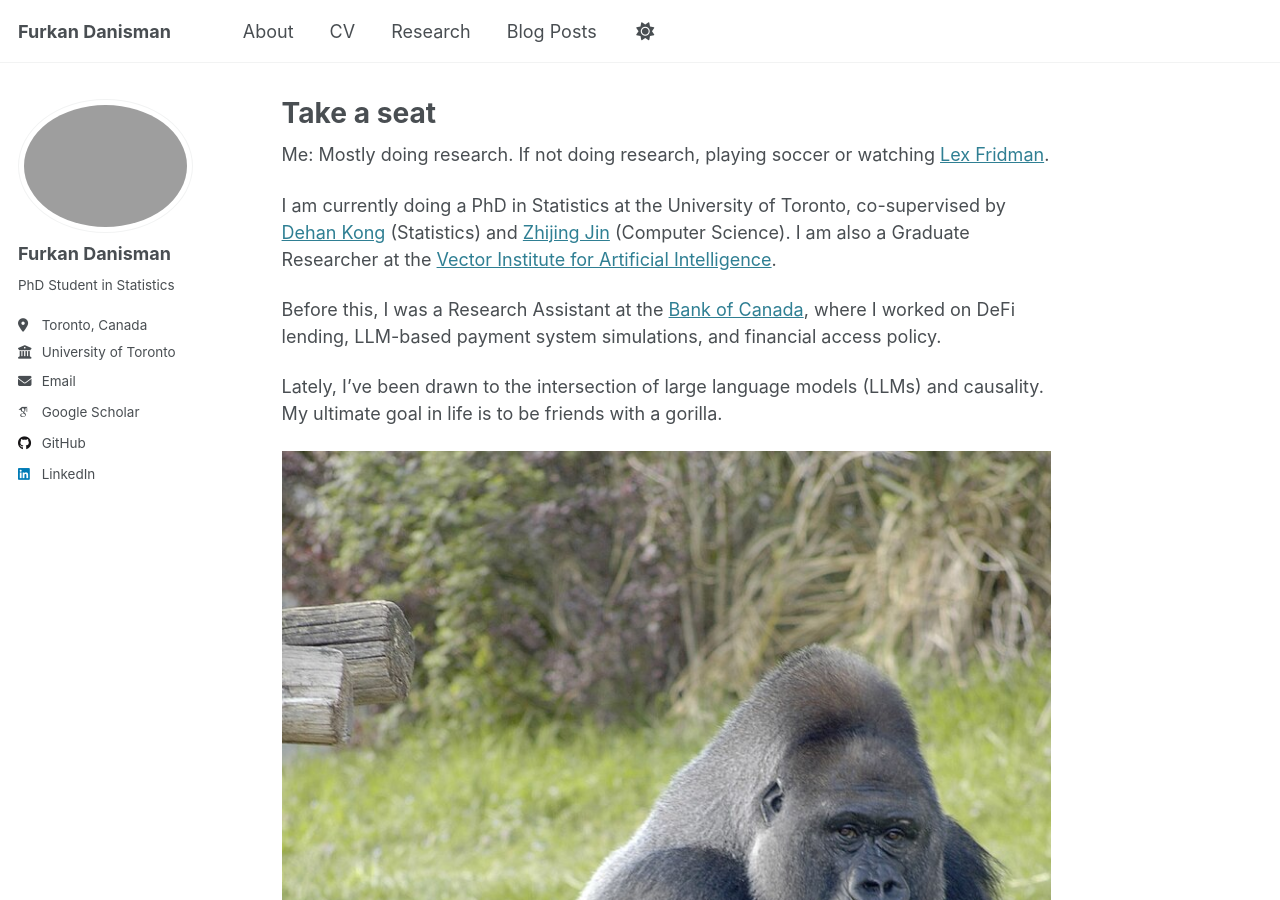
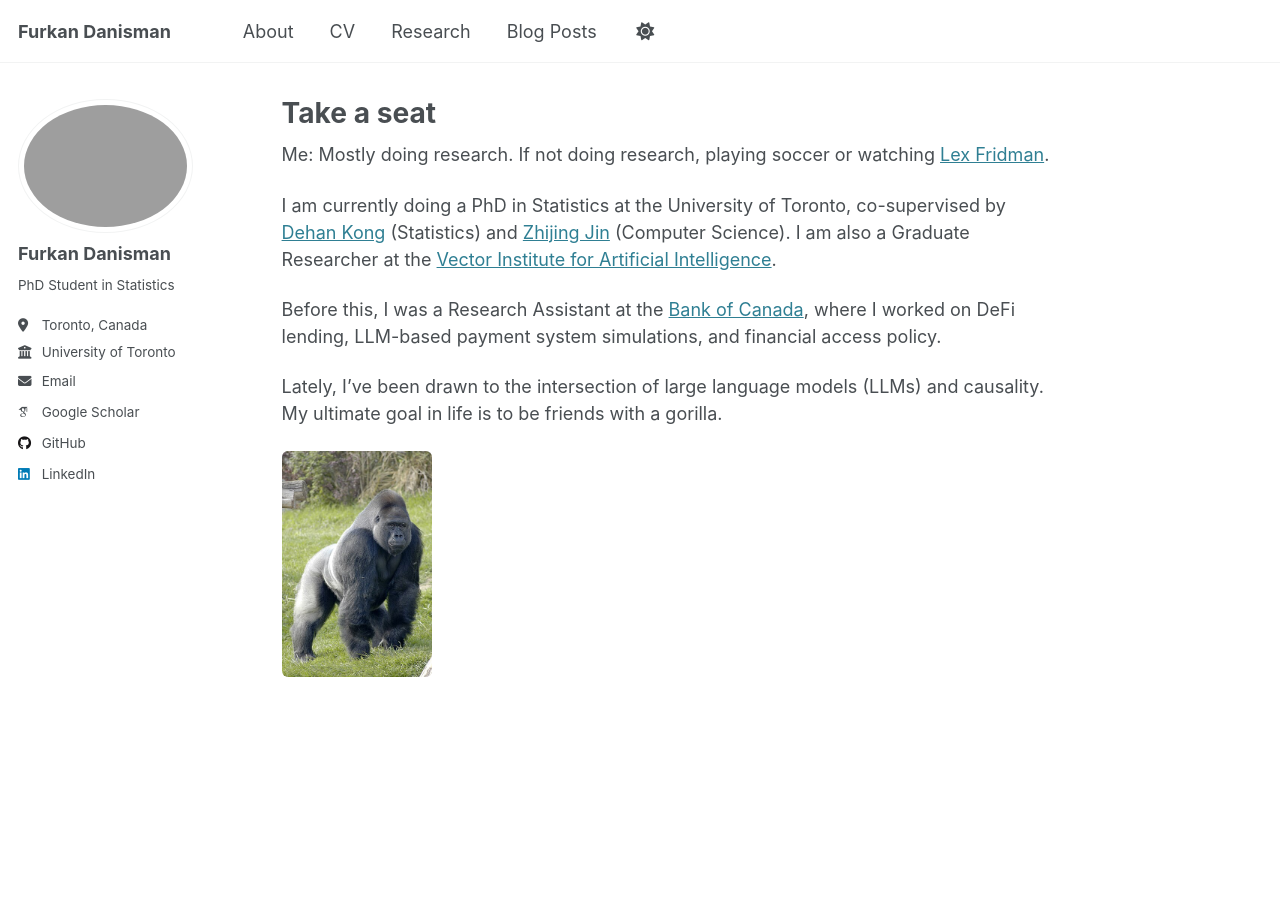
Before and after one commit to FurkanDanisman/FurkanDanisman.github.io, a Jekyll site: the page built from _pages/about.md, in a window 1280 px wide and 900 px high. Built offline with Jekyll 4.4.1, drawn with Linux system fonts in a browser that asks for light colours; some web fonts are replaced.

Commit message:
Use smaller gorilla photo on about page
Co-Authored-By: Claude Opus 4.6 <noreply@anthropic.com>

```diff
--- a/_pages/about.md
+++ b/_pages/about.md
@@ -15,4 +15,4 @@ Before this, I was a Research Assistant at the [Bank of Canada](https://www.bank
 
 Lately, I've been drawn to the intersection of large language models (LLMs) and causality. My ultimate goal in life is to be friends with a gorilla.
 
-![Gorilla](/images/gorilla.jpg)
+<img src="/images/gorilla.jpg" alt="Gorilla" style="width:150px;border-radius:6px;">
```
Also changed, not shown: images/gorilla.jpg.
